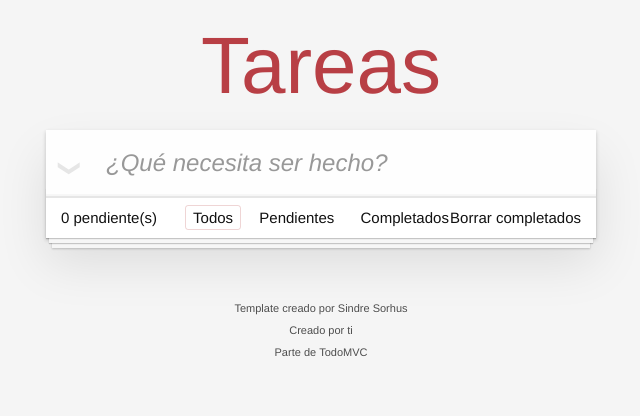
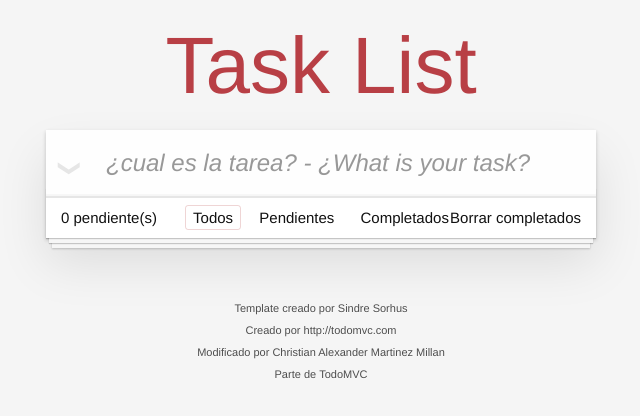
Before and after one commit to Alexa-Silvermoon/todo-js, a website built with webpack: page src/index.html in a window 1280 px wide. Shown: the whole page, without its empty margins (319-959 px from the left). Built offline with nearby package versions, Linux system fonts and the light colour scheme.

Commit message:
Primer commit

```diff
--- a/src/index.html
+++ b/src/index.html
@@ -8,8 +8,8 @@
 	<body>
 		<section class="todoapp">
 			<header class="header">
-				<h1>Tareas</h1>
-				<input class="new-todo" placeholder="¿Qué necesita ser hecho?" autofocus>
+				<h1>Task List</h1>
+				<input class="new-todo" placeholder="¿cual es la tarea? - ¿What is your task?" autofocus>
 			</header>
 			<!-- This section should be hidden by default and shown when there are todos -->
 			<section class="main">
@@ -60,7 +60,8 @@
 
 			<p>Template creado por <a href="http://sindresorhus.com">Sindre Sorhus</a></p>
 			<!-- Change this out with your name and url ↓ -->
-			<p>Creado por <a href="http://todomvc.com">ti</a></p>
+			<p>Creado por <a href="http://todomvc.com">http://todomvc.com</a></p>
+			<p>Modificado por <a href="http://www.linkedin.com/in/christian-a-martinez-millan">Christian Alexander Martinez Millan</a></p>
 			<p>Parte de <a href="http://todomvc.com">TodoMVC</a></p>
 		</footer>
 
```
Also changed, not shown: docs/index.html (+1 -1 lines), 2 other files.
